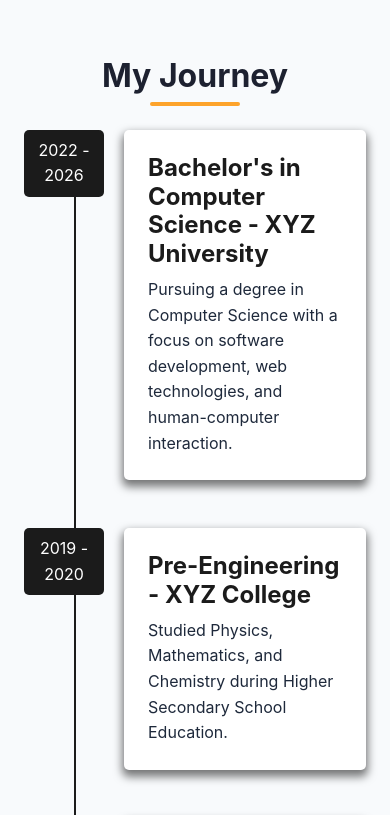
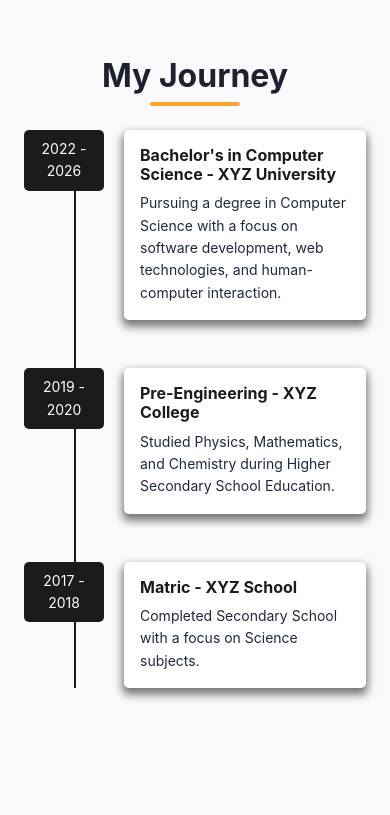
Before and after one commit to saeedasaad/portfolio-project, a plain HTML site: page about.html in a window 390 px wide. Shown: the part 1320-2135 px from the top of the page. Drawn offline with Linux system fonts and the light colour scheme.

Commit message:
update folder

```diff
--- a/about.html
+++ b/about.html
@@ -196,6 +196,23 @@
             width: 100%;
             font-size: 16px;
         }
+
+        .timeline-content {
+            background-color: white;
+            padding: 1rem;
+        }
+
+        .timeline-content h3 {
+            font-size: 16px;
+        }
+
+        .timeline-content p {
+            font-size: 14px;
+        }
+
+        .timeline-date {
+            font-size: 14px;
+        }
     }
 </style>
 
```
Also changed, not shown: contact.html (+13 -7 lines).
